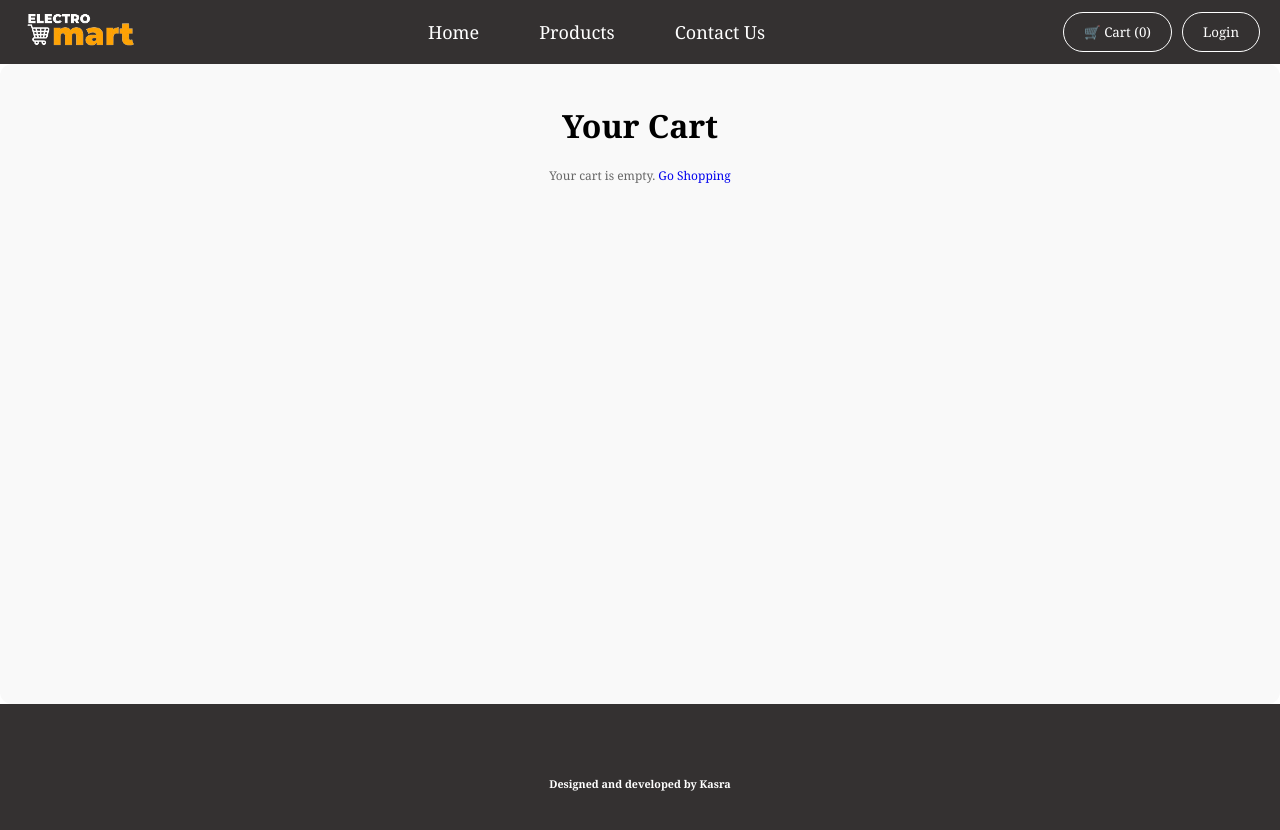
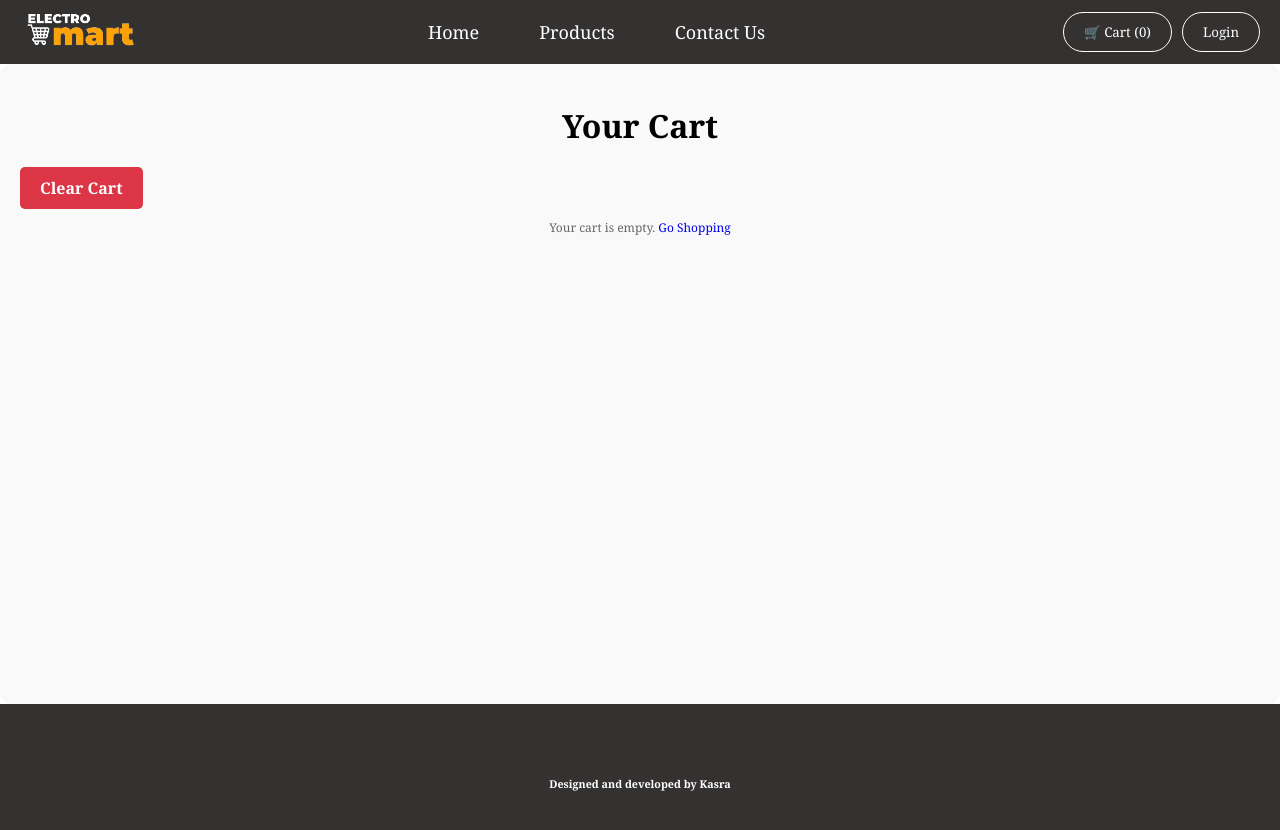
Before and after one commit to Kasra-Zafari/ElectroMart, a React (Vite) app: page /cart in a window 1280 px wide. Shown: the top 830 px of the page. Built offline with nearby package versions, Linux system fonts and the light colour scheme.

Commit message:
clear cart

```diff
--- a/src/components/Cart/index.jsx
+++ b/src/components/Cart/index.jsx
@@ -3,11 +3,17 @@ import { Link } from "react-router-dom";
 import classes from "./index.module.css";
 
 const Cart = () => {
-    const { cart, removeFromCart, increaseQuantity, decreaseQuantity } = useCart();
+    const { cart, removeFromCart, increaseQuantity, decreaseQuantity, clearCart } = useCart();
+
+    const totalItems = cart.reduce((sum, item) => sum + item.quantity, 0);
+    const totalPrice = cart.reduce((sum, item) => sum + item.price * item.quantity, 0).toFixed(2);
 
     return (
         <div className={classes.cartPage}>
-            <h1>Your Cart</h1>
+            <div className={classes.headerContainer}>
+                <h1>Your Cart</h1>
+                <button onClick={clearCart} className={classes.clearCartButton}>Clear Cart</button>
+            </div>
             {cart.length === 0 ? (
                 <p className={classes.emptyCart}>
                     Your cart is empty. <Link to="/products">Go Shopping</Link>
@@ -44,6 +50,13 @@ const Cart = () => {
                     ))}
                 </div>
             )}
+            {cart.length > 0 && (
+                <div className={classes.cartSummary}>
+                    <p>Total Items: {totalItems}</p>
+                    <p>Total Price: ${totalPrice}</p>
+                    <button className={classes.checkoutButton}>Proceed to Checkout</button>
+                </div>
+            )}
         </div>
     );
 };
--- a/src/components/Cart/index.module.css
+++ b/src/components/Cart/index.module.css
@@ -135,3 +135,53 @@ h1{
     justify-content: center;
     align-items: center;
 }
+
+.cartSummary {
+    display: flex;
+    justify-content: space-between;
+    align-items: center;
+    padding: 15px;
+    background: #fff;
+    border-radius: 10px;
+    box-shadow: 0px 4px 10px rgba(0, 0, 0, 0.15);
+    margin-top: 20px;
+}
+.cartSummary p{
+    font-size: 16px;
+    color: #343131;
+    font-weight: bold;
+}
+
+.checkoutButton {
+    background: #28a745;
+    color: white;
+    border: none;
+    padding: 10px 20px;
+    font-size: 16px;
+    font-weight: bold;
+    border-radius: 5px;
+    cursor: pointer;
+    transition: background 0.3s ease;
+}
+
+.checkoutButton:hover {
+    background: #218838;
+}
+
+.clearCartButton {
+    background: #dc3545;
+    color: white;
+    border: none;
+    padding: 10px 20px;
+    font-size: 16px;
+    font-weight: bold;
+    border-radius: 5px;
+    cursor: pointer;
+    transition: background 0.3s ease;
+    margin-bottom: 10px;
+    display: flex;
+}
+
+.clearCartButton:hover {
+    background: #c82333;
+}
--- a/src/context/CartContext.jsx
+++ b/src/context/CartContext.jsx
@@ -40,8 +40,12 @@ export const CartProvider = ({ children }) => {
     );
   };
 
+  const clearCart = () => {
+    setCart([]);
+  };
+
   return (
-    <CartContext.Provider value={{ cart, addToCart, removeFromCart, increaseQuantity, decreaseQuantity }}>
+    <CartContext.Provider value={{ cart, addToCart, removeFromCart, increaseQuantity, decreaseQuantity, clearCart }}>
       {children}
     </CartContext.Provider>
   );
```
